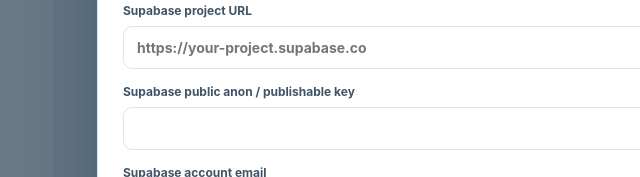
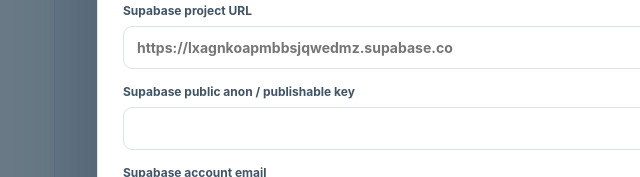
Before and after one commit to omarhamad1974/CONTENT-GENERATOR, a website: page index.html in a window 1280 px wide. Both pictures are taken after a click on the button "⚙ Settings". Shown: the part 231-408 px from the top of the page, 183-823 px from the left. Drawn offline with nearby package versions, Linux system fonts and the light colour scheme.

Commit message:
Add files via upload

```diff
--- a/index.html
+++ b/index.html
@@ -44,5 +44,5 @@
 </main>
 <div id="status" role="status" aria-live="polite" class="toast hidden"></div>
 <dialog id="editDialog"><form method="dialog" class="dialog-shell"><div class="section-head"><h2>Edit generated item</h2><button value="cancel" class="ghost" aria-label="Close">✕</button></div><label>Title<input id="editTitle"></label><label>Subtitle<input id="editSubtitle"></label><label>Category / tag / service<input id="editCategory"></label><label>Image filename<input id="editImage"></label><label>Excerpt / brief<textarea id="editExcerpt" rows="2"></textarea></label><label>Content (Markdown)<textarea id="editBody" rows="13"></textarea></label><div class="form-actions"><button value="cancel" class="secondary">Cancel</button><button id="applyEdit" value="default" class="primary">Save changes</button></div></form></dialog>
-<dialog id="settingsDialog"><form method="dialog" class="dialog-shell"><div class="section-head"><h2>Connection settings</h2><button value="cancel" class="ghost">✕</button></div><p class="muted">Your Gemini key belongs in Supabase Secrets, never here or in GitHub.</p><label>Supabase project URL<input id="supabaseUrl" placeholder="https://your-project.supabase.co" autocomplete="off"></label><label>Supabase public anon / publishable key<input id="supabaseAnon" autocomplete="off"></label><label>Supabase account email<input id="email" type="email" autocomplete="username"></label><label>Account password<input id="password" type="password" autocomplete="current-password" placeholder="Not stored"></label><div class="form-actions"><button id="signOut" value="none" class="secondary">Sign out</button><button id="signIn" value="none" class="primary">Save & sign in</button></div><p class="hint">Enable email/password login in Supabase and allowlist your email in the Edge Function environment.</p></form></dialog>
+<dialog id="settingsDialog"><form method="dialog" class="dialog-shell"><div class="section-head"><h2>Connection settings</h2><button value="cancel" class="ghost">✕</button></div><p class="muted">Your Gemini key belongs in Supabase Secrets, never here or in GitHub.</p><label>Supabase project URL<input id="supabaseUrl" placeholder="https://lxagnkoapmbbsjqwedmz.supabase.co" autocomplete="off"></label><label>Supabase public anon / publishable key<input id="supabaseAnon" autocomplete="off"></label><label>Supabase account email<input id="email" type="email" autocomplete="username"></label><label>Account password<input id="password" type="password" autocomplete="current-password" placeholder="Not stored"></label><div class="form-actions"><button id="signOut" value="none" class="secondary">Sign out</button><button id="signIn" value="none" class="primary">Save & sign in</button></div><p class="hint">Enable email/password login in Supabase and allowlist your email in the Edge Function environment.</p></form></dialog>
 </body></html>
```
